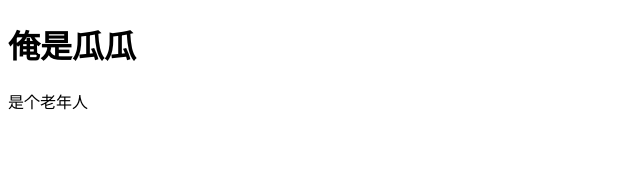
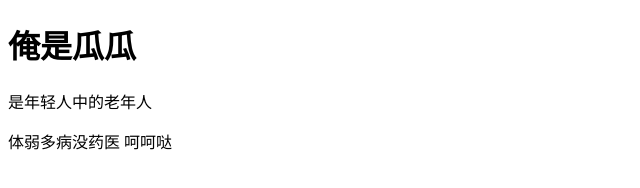
Before and after one commit to onelilione101/blog, a plain HTML site: page index.html in a window 1280 px wide. Shown: the whole page, without its empty margins (0-640 px from the left). Drawn offline with Linux system fonts and the light colour scheme.

Commit message:
Update index.html

```diff
--- a/index.html
+++ b/index.html
@@ -8,6 +8,7 @@
 </head>
 <body>
     <h1>俺是瓜瓜</h1>
-    <p>是个老年人</p>
+    <p>是年轻人中的老年人</p>
+    <p>体弱多病没药医 呵呵哒</p>
 </body>
 </html>
```
